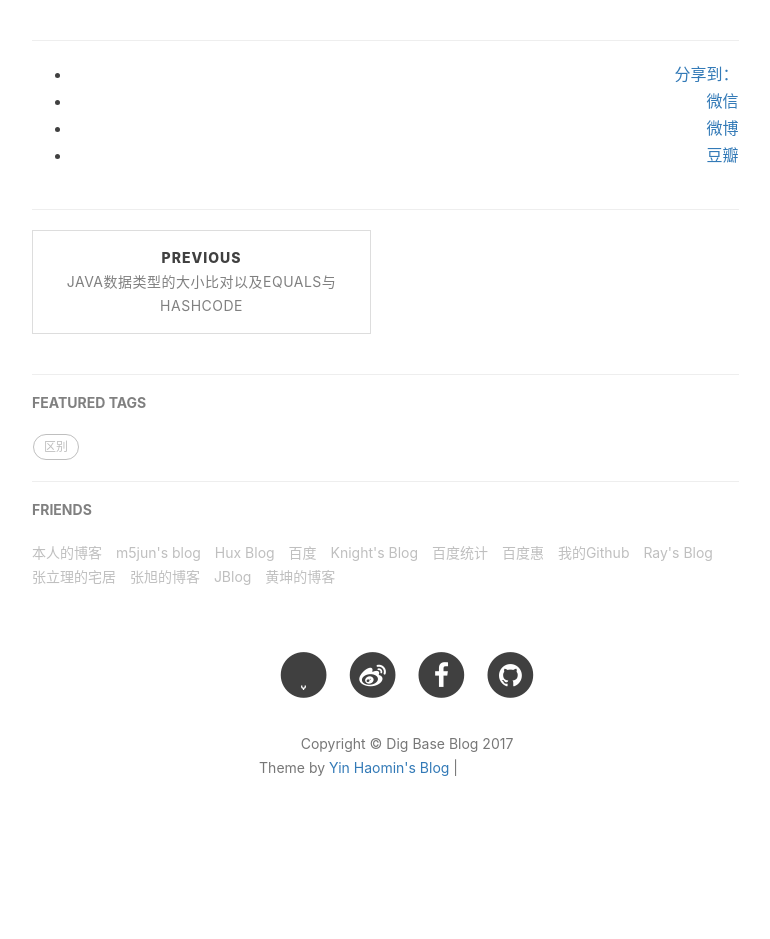
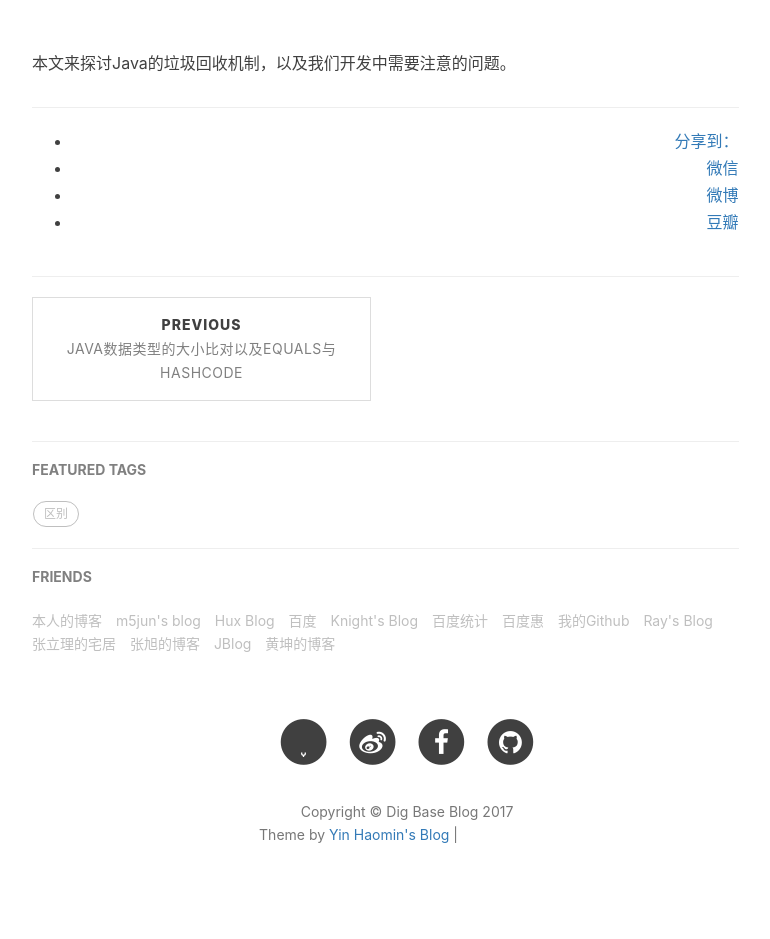
Before and after one commit to baiscjava/basicjava.github.io, a Jekyll site: the page built from _posts/2017-01-13-Java的垃圾回收机制.md, in a window 1280 px wide. Shown: the part 457-1396 px from the top of the page, without its empty margins (233-1003 px from the left). Built offline with Jekyll 4.4.1, drawn with Linux system fonts in a browser that asks for light colours; nearby versions of some CDN libraries; comment, search, counter and statistics services are not loaded; before the commit the page ends 1329 px from its top, so only the background shows below that; grey boxes are pictures that could not be loaded.

Commit message:
Update 2017-01-13-Java的垃圾回收机制.md

```diff
--- a/_posts/2017-01-13-Java的垃圾回收机制.md
+++ b/_posts/2017-01-13-Java的垃圾回收机制.md
@@ -9,3 +9,5 @@ tags:
     - 老生带
     - 永久带
 ---
+
+本文来探讨Java的垃圾回收机制，以及我们开发中需要注意的问题。<br>
```
